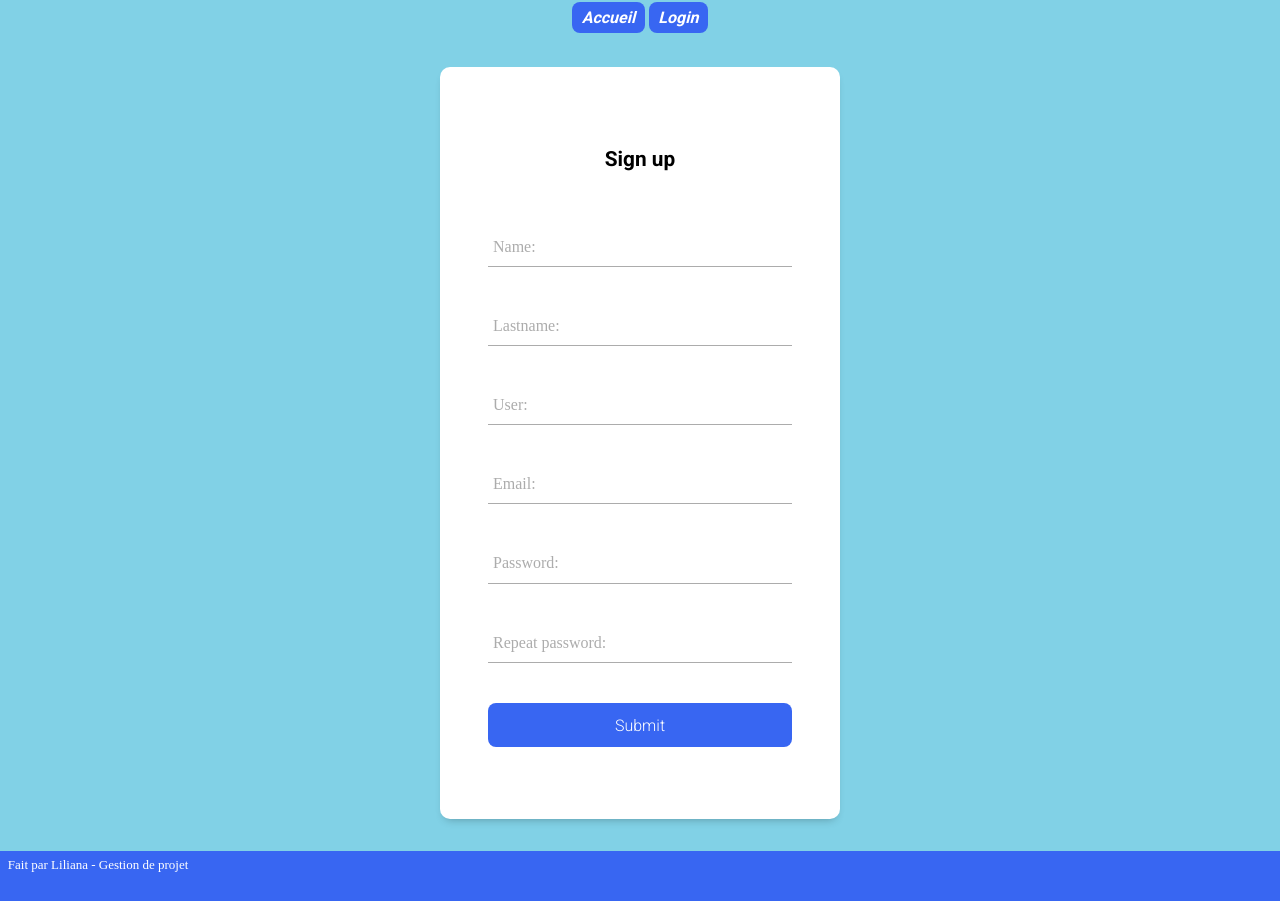
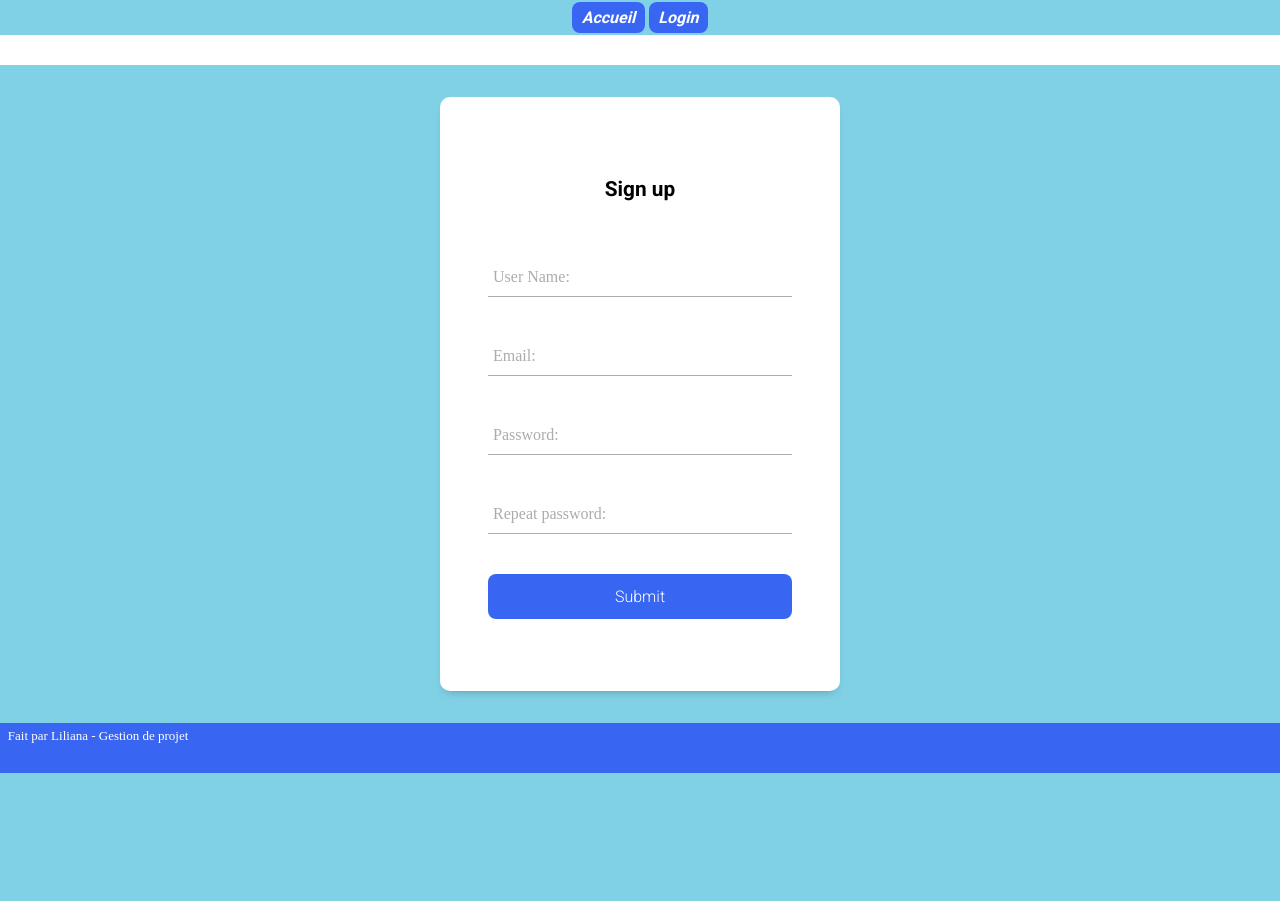
Before and after one commit to LROM/calculconsommationelectrique, a PHP site: page /sign_up.php in a window 1280 px wide. Shown: the part 196-1097 px from the top of the page. After the commit the page ends 969 px from the top, so only its background shows below. Run offline with PHP 8.4, Linux system fonts and the light colour scheme.

Commit message:
set sign up of new user

```diff
--- a/sign_up.php
+++ b/sign_up.php
@@ -1,5 +1,11 @@
+<?php
+require_once 'config.php';
+$utilisateurRepo = new UtilisateurRepository($config);
+?>
+
 <!DOCTYPE html>
 <html>
+
 <head>
     <meta charset="utf-8">
     <title> Mon app</title>
@@ -10,6 +16,7 @@
     <link rel="stylesheet" href="mystyle.css">
 
 </head>
+
 <body>
 
     <?php
@@ -20,27 +27,50 @@
     require_once 'section/menu-no-logged.php';
     ?>
 
+    <?php
+    $erreurs = array();
+    $info = "";
 
+    if (!empty($_POST))
+    {
+        if (isset($_POST['button_sign_up']))
+        {
+            $username = filter_input(INPUT_POST, 'username', FILTER_SANITIZE_FULL_SPECIAL_CHARS);
+            $courriel = filter_input(INPUT_POST, 'courriel', FILTER_SANITIZE_FULL_SPECIAL_CHARS);
+            $password = filter_input(INPUT_POST, 'password', FILTER_SANITIZE_FULL_SPECIAL_CHARS);
+            $password2 = filter_input(INPUT_POST, 'password2', FILTER_SANITIZE_FULL_SPECIAL_CHARS);
+
+
+            if (isset($username) && isset($courriel) && isset($password) && isset($password2) && ($password == $password2))
+            {
+                try{
+                $utilisateur = new Utilisateur($username, $courriel, $password);
+                $utilisateur_id = $utilisateurRepo->insert($utilisateur);
+                $utilisateur->setId($utilisateur_id);
+                header("Location: login.php");
+            }
+               catch (Exception $ex)
+                {
+                    $erreurs[] = $ex->getMessage();
+                }
+            }
+        }
+    }
+    ?>
+
+    <?php
+     require_once 'section/retroaction.php';
+    ?>
     <div class="container">
 
-      <form class="form" action="/login.php" method="post">
+        <form class="form" action="/sign_up.php" method="post">
             <h1>Sign up</h1>
             <!--<p class "form_paragraph"> New user <a href="#" class="form_link">Sign up</a></p>-->
 
             <div class="form_container">
                 <div class="form_group">
-                          <input type="text" id="name" name="name" class="form_input" placeholder=" ">
-                          <label for="name" class="form_label">Name:</label>
-                          <span class="form_line"></span>
-                      </div>
-                      <div class="form_group">
-                          <input type="text" id="lastname" name="lastname" class="form_input" placeholder=" ">
-                          <label for="name" class="form_label">Lastname:</label>
-                          <span class="form_line"></span>
-                      </div>
-                      <div class="form_group">
-                          <input type="text" id="user"  name="user" class="form_input" placeholder=" ">
-                          <label for="name" class="form_label">User:</label>
+                    <input type="text" id="name" name="username" class="form_input" placeholder=" ">
+                    <label for="name" class="form_label">User Name:</label>
                     <span class="form_line"></span>
                 </div>
                 <div class="form_group">
@@ -49,20 +79,19 @@
                     <span class="form_line"></span>
                 </div>
                 <div class="form_group">
-                          <input type="text" id="password" name="password"  class="form_input" placeholder=" ">
+                    <input type="password" id="password" name="password" class="form_input" placeholder=" ">
                     <label for="name" class="form_label">Password:</label>
                     <span class="form_line"></span>
                 </div>
                 <div class="form_group">
-                          <input type="text" id="password2" name="password2" class="form_input" placeholder=" ">
+                    <input type="password" id="password2" name="password2" class="form_input" placeholder=" ">
                     <label for="name" class="form_label">Repeat password:</label>
                     <span class="form_line"></span>
                 </div>
 
-                     <input type="submit" class="form_submit" value="Submit">
+                <input type="submit" class="form_submit" name="button_sign_up" value="Submit">
 
             </div>
-                    <!--<p class "form_paragraph"> New user <a href="#" class="form_link">Sign up</a></p>-->
 
         </form>
     </div>
@@ -72,4 +101,5 @@
     ?>
 
 </body>
+
 </html>
```
Lines whose indentation alone changed are shown as unchanged.
